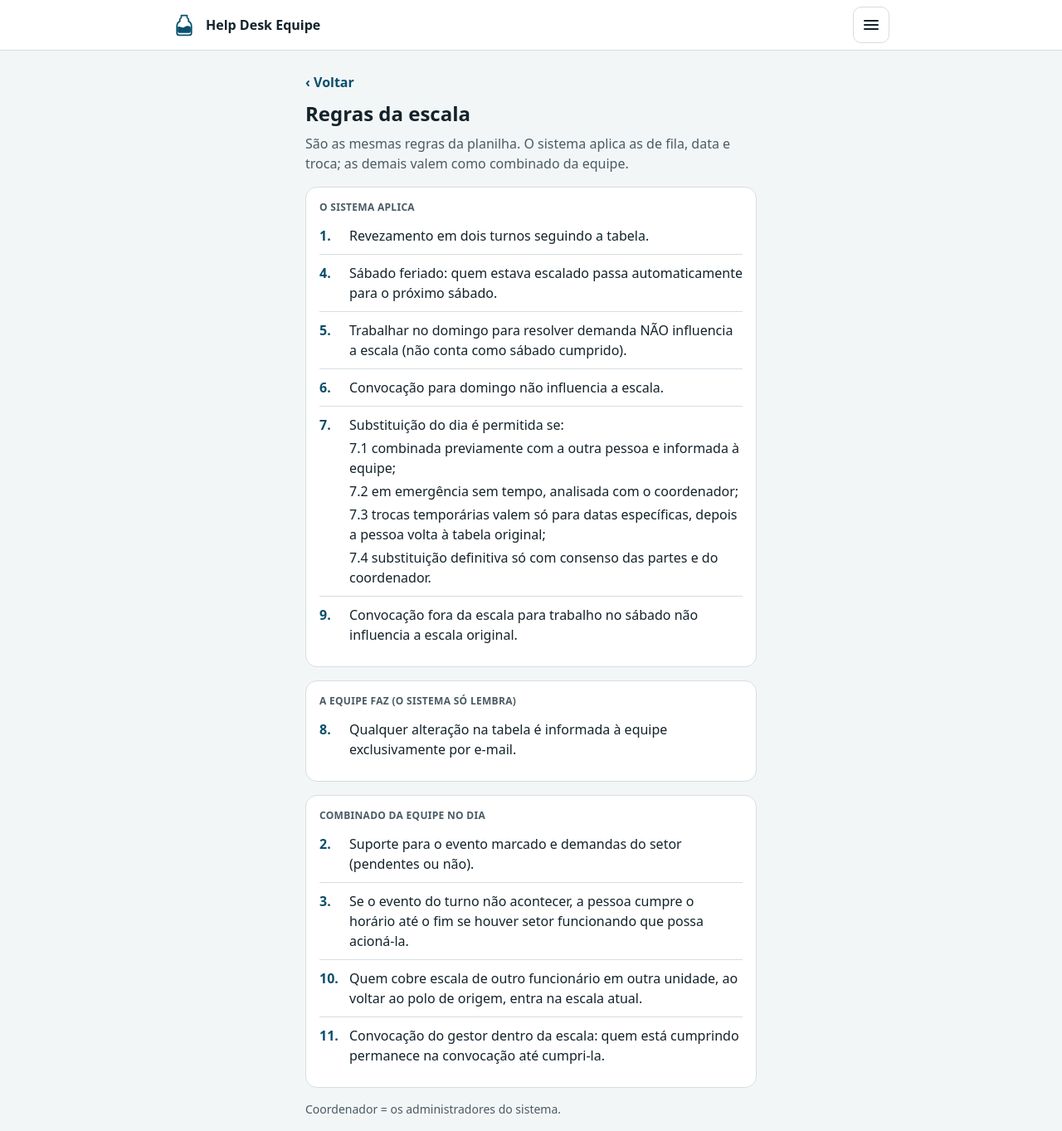
After one commit to mateusmendess/galao-helpdesk, a Django app: page /escala/regras/ in a window 1280 px wide. The commit adds this page. Shown: the whole page at 83% size. Run offline with Django 5.2, Linux system fonts and the light colour scheme; the visitor is signed in with stand-in values (Sample User, id 1); style sheets or scripts are compiled from the project's sources.

Commit message:
Cria a pagina Regras da escala
/escala/regras/ com as regras da planilha em tres grupos (o sistema
aplica, a equipe faz, combinado no dia) e o link na aba da escala.

Co-Authored-By: Claude Opus 5.5 <noreply@anthropic.com>

```diff
--- a/config/urls.py
+++ b/config/urls.py
@@ -27,6 +27,7 @@ urlpatterns = [
     path("trocas/nova/", fila_views.registrar, name="registrar_troca"),
     path("escala/", escala_views.pagina, name="escala"),
     path("escala/trocar/", escala_views.trocar, name="escala_trocar"),
+    path("escala/regras/", escala_views.regras, name="escala_regras"),
     path("escala/trocas/", escala_views.trocas, name="escala_trocas"),
     path(
         "escala/trocas/<int:pk>/desfazer/",
--- a/escala/views.py
+++ b/escala/views.py
@@ -199,3 +199,9 @@ def desfazer(request, pk):
     else:
         messages.success(request, "Troca desfeita. Avise a equipe por e-mail.")
     return redirect("escala_trocas")
+
+
+@login_required
+@require_safe
+def regras(request):
+    return render(request, "escala/regras.html")
--- a/templates/escala/pagina.html
+++ b/templates/escala/pagina.html
@@ -66,7 +66,10 @@
           </section>
         {% endif %}
       </div>
-      <a href="{% url 'escala_trocas' %}" class="mt-4 inline-flex min-h-11 items-center font-semibold text-tinta hover:underline">Trocas registradas &rsaquo;</a>
+      <div class="mt-4 flex flex-wrap gap-x-6">
+        <a href="{% url 'escala_regras' %}" class="inline-flex min-h-11 items-center font-semibold text-tinta hover:underline">Regras da escala &rsaquo;</a>
+        <a href="{% url 'escala_trocas' %}" class="inline-flex min-h-11 items-center font-semibold text-tinta hover:underline">Trocas registradas &rsaquo;</a>
+      </div>
     {% endif %}
   {% endif %}
 </main>
--- /dev/null
+++ b/templates/escala/regras.html
@@ -0,0 +1,52 @@
+{% extends "base.html" %}
+
+{% block title %}Regras da escala · Help Desk Equipe{% endblock %}
+
+{% block cabecalho %}{% include "_cabecalho.html" with marca_p=True %}{% endblock %}
+
+{% block content %}
+<main class="mx-auto w-full max-w-md px-4 py-4 md:max-w-xl">
+  <a href="{% url 'escala' %}" class="-ml-1 inline-flex min-h-11 items-center px-1 font-semibold text-tinta hover:underline">&lsaquo; Voltar</a>
+  <h1 class="text-2xl font-extrabold">Regras da escala</h1>
+  <p class="mt-2 text-texto-suave">São as mesmas regras da planilha. O sistema aplica as de fila, data e troca; as demais valem como combinado da equipe.</p>
+
+  <section class="mt-4 rounded-[14px] border border-borda bg-white p-4 text-texto" aria-labelledby="regras-sistema">
+    <h2 id="regras-sistema" class="text-xs font-bold tracking-wide text-texto-suave uppercase">O sistema aplica</h2>
+    <ol class="mt-1">
+      <li class="flex gap-2 border-t border-borda py-2.5 first:border-t-0"><span class="w-7 shrink-0 font-bold text-tinta">1.</span><p class="min-w-0 wrap-anywhere">Revezamento em dois turnos seguindo a tabela.</p></li>
+      <li class="flex gap-2 border-t border-borda py-2.5 first:border-t-0"><span class="w-7 shrink-0 font-bold text-tinta">4.</span><p class="min-w-0 wrap-anywhere">Sábado feriado: quem estava escalado passa automaticamente para o próximo sábado.</p></li>
+      <li class="flex gap-2 border-t border-borda py-2.5 first:border-t-0"><span class="w-7 shrink-0 font-bold text-tinta">5.</span><p class="min-w-0 wrap-anywhere">Trabalhar no domingo para resolver demanda NÃO influencia a escala (não conta como sábado cumprido).</p></li>
+      <li class="flex gap-2 border-t border-borda py-2.5 first:border-t-0"><span class="w-7 shrink-0 font-bold text-tinta">6.</span><p class="min-w-0 wrap-anywhere">Convocação para domingo não influencia a escala.</p></li>
+      <li class="flex gap-2 border-t border-borda py-2.5 first:border-t-0"><span class="w-7 shrink-0 font-bold text-tinta">7.</span>
+        <div class="min-w-0 wrap-anywhere">
+          <p>Substituição do dia é permitida se:</p>
+          <p class="mt-1">7.1 combinada previamente com a outra pessoa e informada à equipe;</p>
+          <p class="mt-1">7.2 em emergência sem tempo, analisada com o coordenador;</p>
+          <p class="mt-1">7.3 trocas temporárias valem só para datas específicas, depois a pessoa volta à tabela original;</p>
+          <p class="mt-1">7.4 substituição definitiva só com consenso das partes e do coordenador.</p>
+        </div>
+      </li>
+      <li class="flex gap-2 border-t border-borda py-2.5 first:border-t-0"><span class="w-7 shrink-0 font-bold text-tinta">9.</span><p class="min-w-0 wrap-anywhere">Convocação fora da escala para trabalho no sábado não influencia a escala original.</p></li>
+    </ol>
+  </section>
+
+  <section class="mt-4 rounded-[14px] border border-borda bg-white p-4 text-texto" aria-labelledby="regras-equipe">
+    <h2 id="regras-equipe" class="text-xs font-bold tracking-wide text-texto-suave uppercase">A equipe faz (o sistema só lembra)</h2>
+    <ol class="mt-1">
+      <li class="flex gap-2 py-2.5"><span class="w-7 shrink-0 font-bold text-tinta">8.</span><p class="min-w-0 wrap-anywhere">Qualquer alteração na tabela é informada à equipe exclusivamente por e-mail.</p></li>
+    </ol>
+  </section>
+
+  <section class="mt-4 rounded-[14px] border border-borda bg-white p-4 text-texto" aria-labelledby="regras-dia">
+    <h2 id="regras-dia" class="text-xs font-bold tracking-wide text-texto-suave uppercase">Combinado da equipe no dia</h2>
+    <ol class="mt-1">
+      <li class="flex gap-2 border-t border-borda py-2.5 first:border-t-0"><span class="w-7 shrink-0 font-bold text-tinta">2.</span><p class="min-w-0 wrap-anywhere">Suporte para o evento marcado e demandas do setor (pendentes ou não).</p></li>
+      <li class="flex gap-2 border-t border-borda py-2.5 first:border-t-0"><span class="w-7 shrink-0 font-bold text-tinta">3.</span><p class="min-w-0 wrap-anywhere">Se o evento do turno não acontecer, a pessoa cumpre o horário até o fim se houver setor funcionando que possa acioná-la.</p></li>
+      <li class="flex gap-2 border-t border-borda py-2.5 first:border-t-0"><span class="w-7 shrink-0 font-bold text-tinta">10.</span><p class="min-w-0 wrap-anywhere">Quem cobre escala de outro funcionário em outra unidade, ao voltar ao polo de origem, entra na escala atual.</p></li>
+      <li class="flex gap-2 border-t border-borda py-2.5 first:border-t-0"><span class="w-7 shrink-0 font-bold text-tinta">11.</span><p class="min-w-0 wrap-anywhere">Convocação do gestor dentro da escala: quem está cumprindo permanece na convocação até cumpri-la.</p></li>
+    </ol>
+  </section>
+
+  <p class="mt-4 text-sm text-texto-suave">Coordenador = os administradores do sistema.</p>
+</main>
+{% endblock %}
```
Also changed, not shown: escala/tests/test_lista.py (+1 -1 lines).
